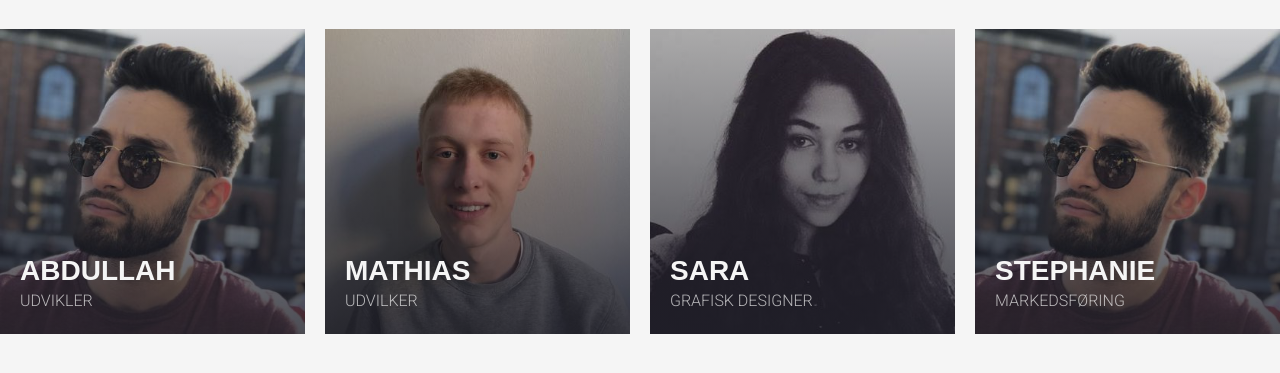
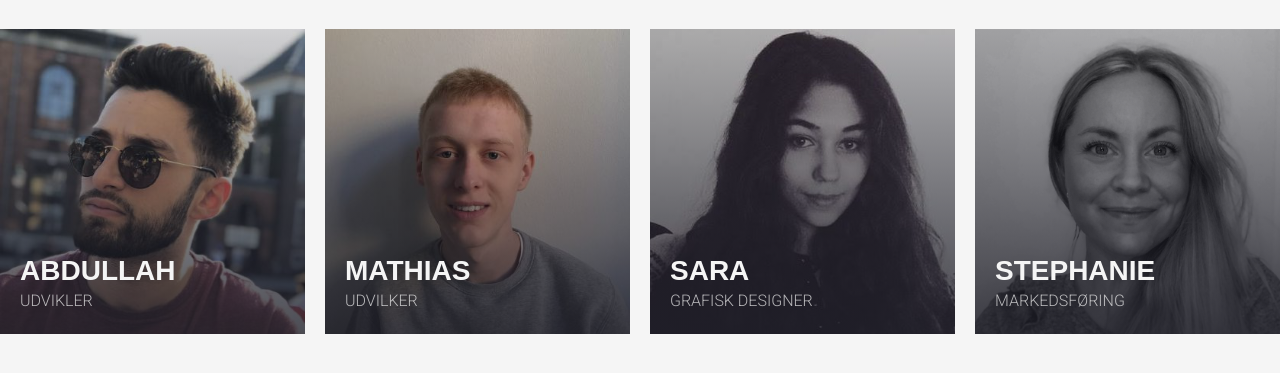
Before and after one commit to mathiasjor911/Opgave-5--Hjemmeside-til-egen-virksomhed, a website: page teamet.html in a window 1280 px wide. Shown: the part 631-1004 px from the top of the page. Drawn offline with nearby package versions, Linux system fonts and the light colour scheme; a web font is replaced by a local one.

Commit message:
komprimering og udskift af billede

```diff
--- a/teamet.html
+++ b/teamet.html
@@ -99,7 +99,7 @@
                 <p class="title">Grafisk designer</p>
             </div>
             <div class="gradient">
-                <img src="./img/abdullah.jpg">
+                <img src="./img/stephanie.jpg">
                 <p class="navn">Stephanie</p>
                 <p class="title">Markedsføring</p>
             </div>
```
Also changed, not shown: img/stephanie.jpg (added).
